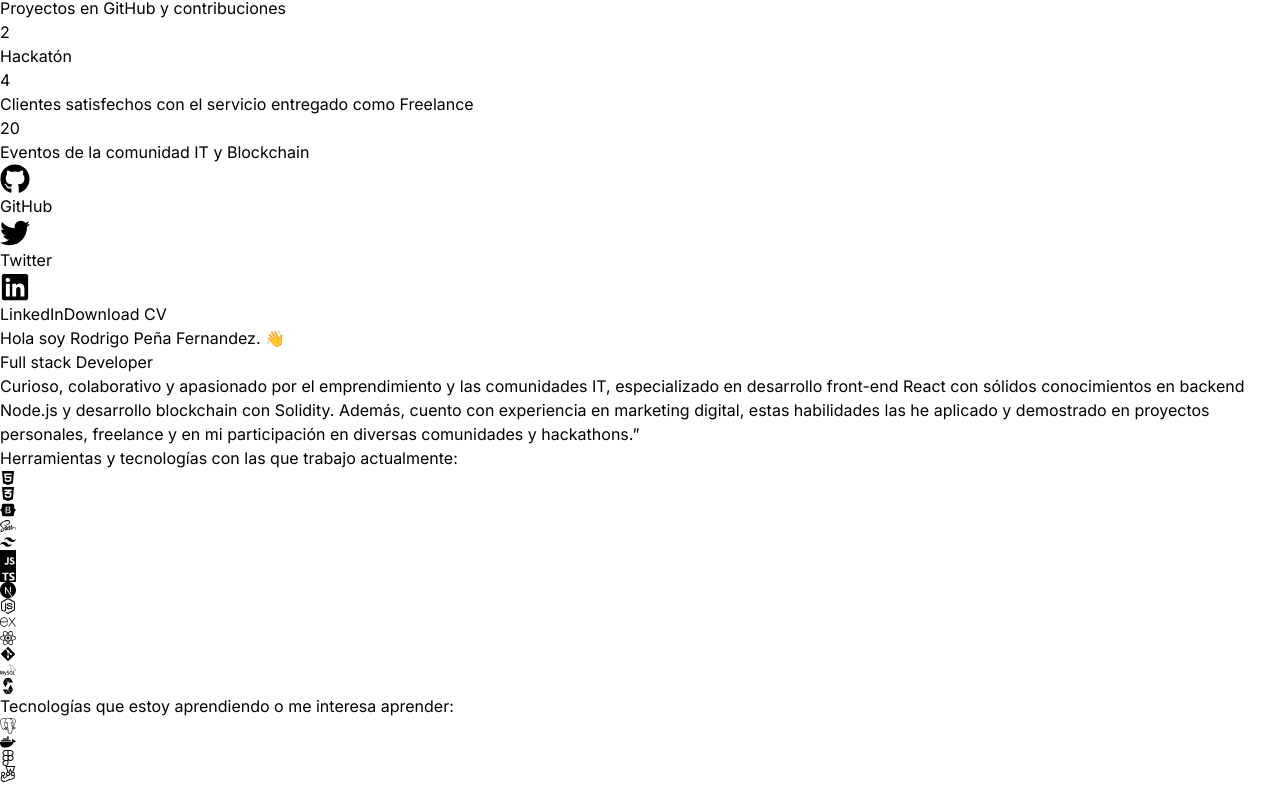
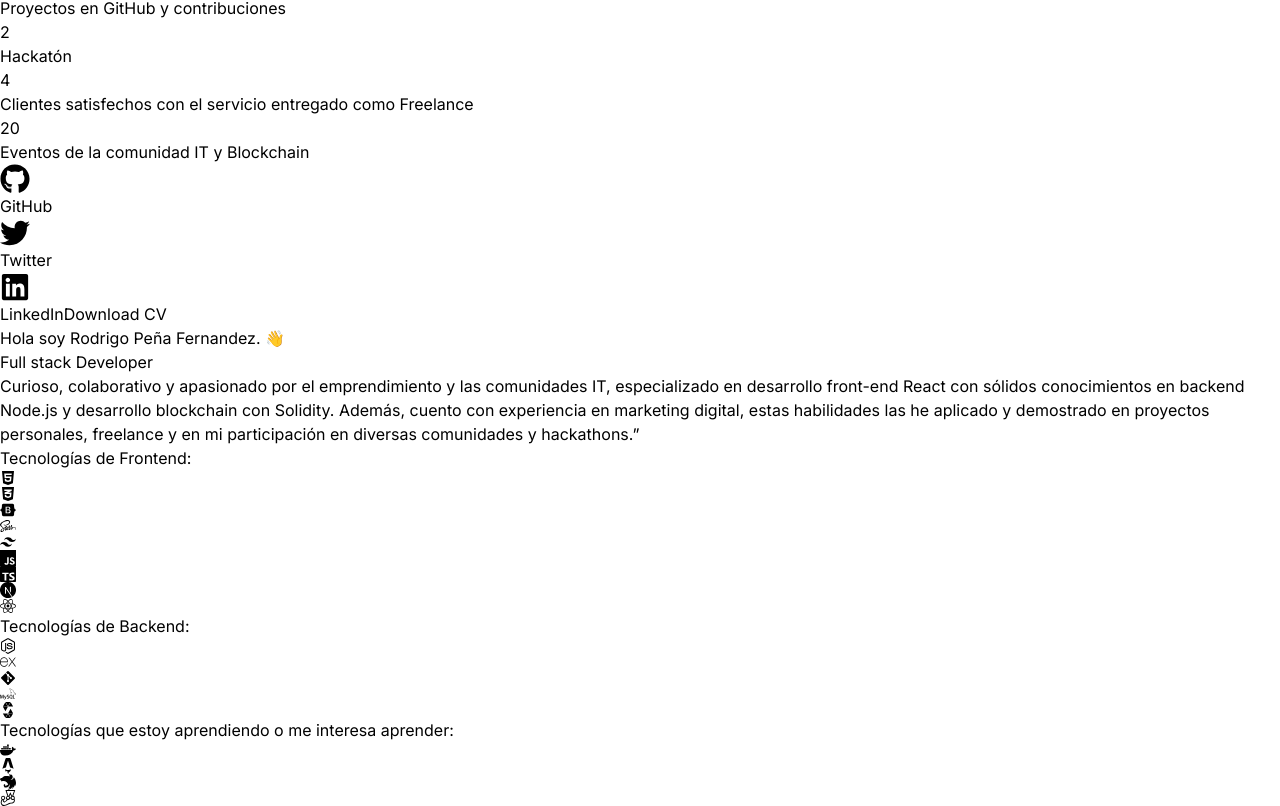
Before and after one commit to Rodrigo-Fernandez11/mi-portolio-next, a Next.js app: page / in a window 1280 px wide. Shown: the part 348-1154 px from the top of the page. Before the commit the page ends 1130 px from the top, so only its background shows below. Built offline with nearby package versions, Linux system fonts and the light colour scheme.

Commit message:
size favorit tools

```diff
--- a/src/components/Navbar.tsx
+++ b/src/components/Navbar.tsx
@@ -2,9 +2,9 @@ import Link from "next/link";
 
 const Navbar = () => {
   return (
-    <nav className="bg-neutral-900 sticky top-0 bg-opacity-80">
+    <nav className="bg-neutral-900 sticky top-0 bg-opacity-90">
       <div className="container mx-auto flex items-center justify-end p-2">
-        <ul className="flex space-x-4">
+        <ul className="flex space-x-3">
           <li>
             <Link className="hover:text-blue-500" href={"/"}>
               Inicio
--- a/src/components/common/FavoriteTools.tsx
+++ b/src/components/common/FavoriteTools.tsx
@@ -1,3 +1,4 @@
+import React from "react";
 import {
   FaHtml5,
   FaCss3Alt,
@@ -15,43 +16,49 @@ import {
   SiTypescript,
   SiNextdotjs,
   SiExpress,
-  SiPostgresql,
   SiJest,
   SiSolidity,
   SiMysql,
+  SiAstro,
+  SiNestjs,
 } from "react-icons/si";
 
 const FavoriteTools: React.FC = () => {
   return (
     <div className="py-4">
-      <p className="my-2">
-        Herramientas y tecnologías con las que trabajo actualmente:
-      </p>
-      <div className="flex justify-center space-x-4 text-3xl transition duration-300">
-        <FaHtml5 className=" text-red-500 hover:text-red-700 " />
-        <FaCss3Alt className=" text-blue-500 hover:text-blue-700 " />
-        <FaBootstrap className=" text-purple-500 hover:text-purple-700 " />
-        <FaSass className=" text-pink-500 hover:text-pink-700 " />
-        <SiTailwindcss className=" text-cyan-500 hover:text-cyan-700 " />
-        <SiJavascript className=" text-yellow-500 hover:text-yellow-700 " />
-        <SiTypescript className=" text-blue-600 hover:text-blue-800 " />
-        <SiNextdotjs className=" text-white hover:text-neutral-700 " />
-        <FaNodeJs className=" text-green-500 hover:text-green-700 " />
-        <SiExpress className=" text-blue-400 hover:text-blue-600 " />
-        <FaReact className=" text-blue-400 hover:text-blue-600 " />
-        <FaGitAlt className=" text-red-500 hover:text-red-700 " />
-        <SiMysql className=" text-blue-500 hover:text-blue-700 " />
-        <SiSolidity className=" text-blue-500 hover:text-blue-700 " />
+      <p className="my-2">Tecnologías de Frontend:</p>
+      <div className="flex flex-wrap justify-center space-x-4 text-3xl transition duration-300 items-center mb-4">
+        {/* Íconos de Frontend */}
+        <FaHtml5 className="text-red-500 hover:text-red-700" />
+        <FaCss3Alt className="text-blue-500 hover:text-blue-700" />
+        <FaBootstrap className="text-purple-500 hover:text-purple-700" />
+        <FaSass className="text-pink-500 hover:text-pink-700" />
+        <SiTailwindcss className="text-cyan-500 hover:text-cyan-700" />
+        <SiJavascript className="text-yellow-500 hover:text-yellow-700" />
+        <SiTypescript className="text-blue-600 hover:text-blue-800" />
+        <SiNextdotjs className="text-white hover:text-neutral-700" />
+        <FaReact className="text-blue-400 hover:text-blue-600" />
+      </div>
+
+      <p className="my-2">Tecnologías de Backend:</p>
+      <div className="flex flex-wrap justify-center space-x-4 text-3xl transition duration-300 items-center mb-4">
+        {/* Íconos de Backend */}
+        <FaNodeJs className="text-green-500 hover:text-green-700" />
+        <SiExpress className="text-blue-400 hover:text-blue-600" />
+        <FaGitAlt className="text-red-500 hover:text-red-700" />
+        <SiMysql className="text-blue-500 hover:text-blue-700" />
+        <SiSolidity className="text-white hover:text-neutral-700" />
       </div>
 
       <p className="my-2">
         Tecnologías que estoy aprendiendo o me interesa aprender:
       </p>
-      <div className="flex justify-center space-x-4 text-3xl transition duration-300">
-        <SiPostgresql className=" text-blue-400 hover:text-blue-600 " />
-        <FaDocker className=" text-cyan-400 hover:text-cyan-600 " />
-        <FaFigma className=" text-purple-500 hover:text-purple-700 " />
-        <SiJest className=" text-red-500 hover:text-red-700 " />
+      <div className="flex flex-wrap justify-center space-x-4 text-3xl transition duration-300 items-center">
+        {/* Otras tecnologías */}
+        <FaDocker className="text-cyan-400 hover:text-cyan-600" />
+        <SiAstro className="text-red-500 hover:text-red-700" />
+        <SiNestjs className="text-red-500 hover:text-red-700" />
+        <SiJest className="text-red-500 hover:text-red-700" />
       </div>
     </div>
   );
```
